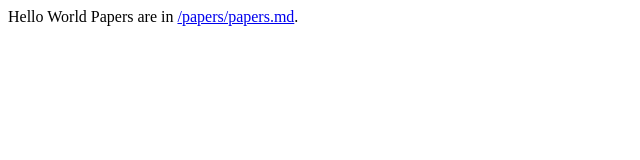
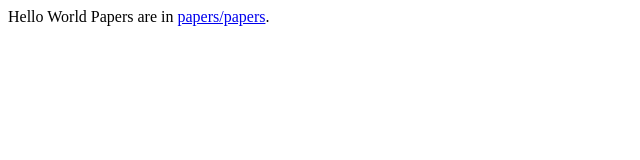
Before and after one commit to antelius/antelius.github.io, a plain HTML site: page index.html in a window 1280 px wide. Shown: the full height of the page, 0-640 px from the left. Drawn offline with Linux system fonts and the light colour scheme.

Commit message:
Update index.html

```diff
--- a/index.html
+++ b/index.html
@@ -1,3 +1,3 @@
 Hello World
 
-Papers are in <a href="/papers/papers.md">/papers/papers.md</a>.
+Papers are in <a href="/papers/papers">papers/papers</a>.
```
